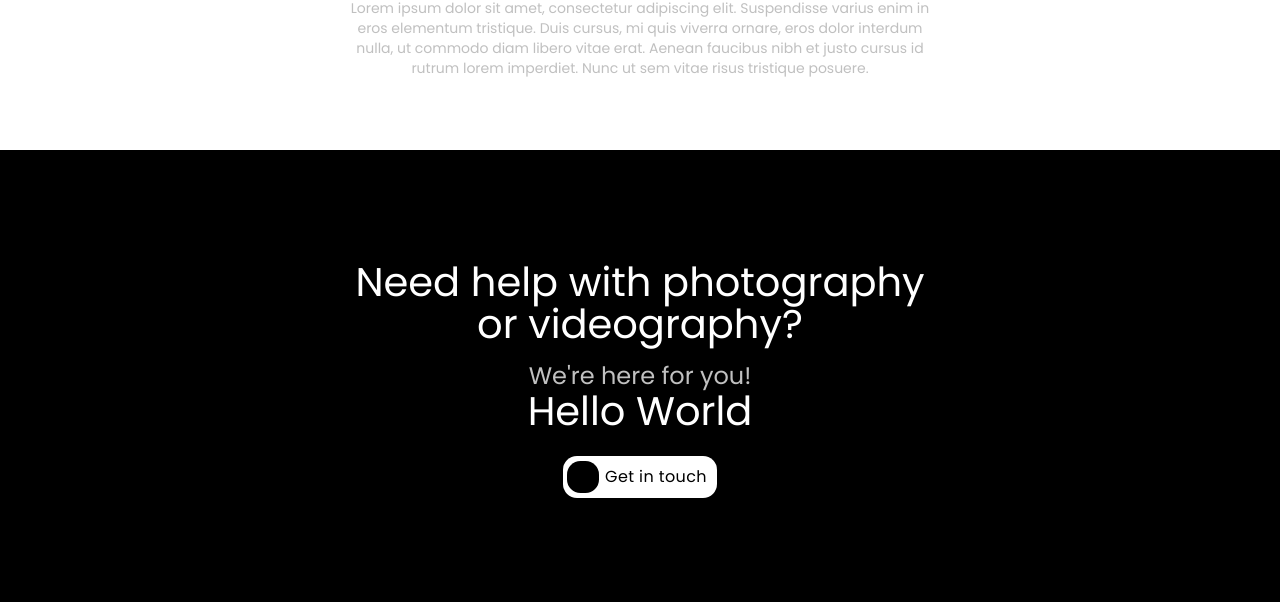
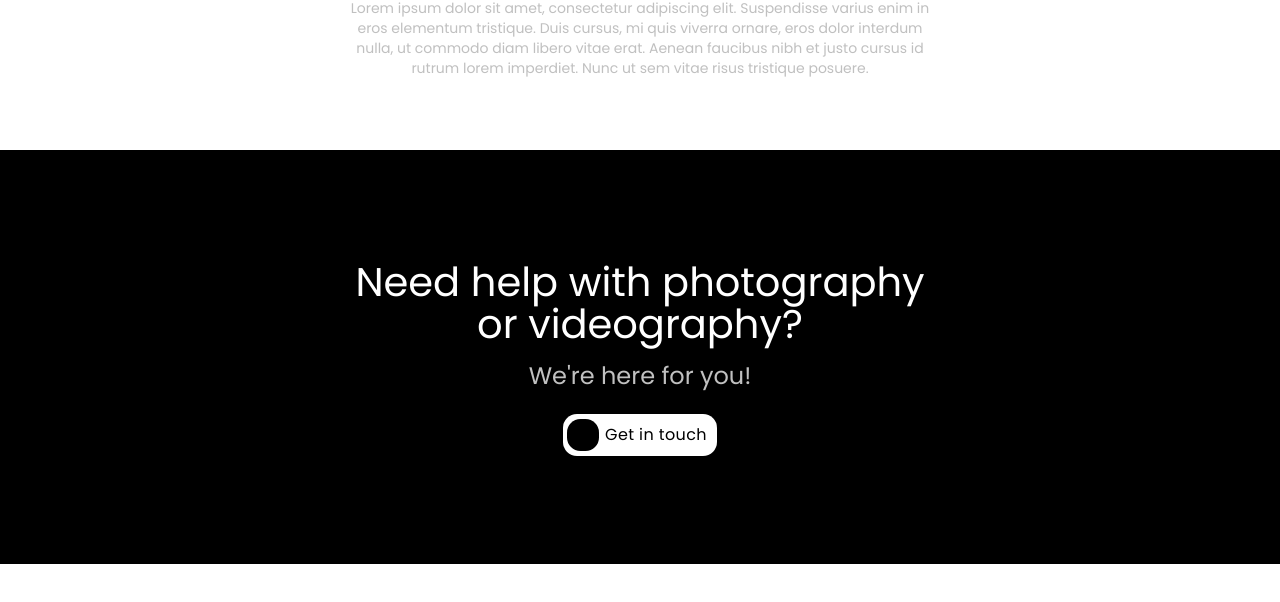
Before and after one commit to Tangiers3/aperture, a plain HTML site: page index.html in a window 1280 px wide. Shown: the part 650-1252 px from the top of the page. After the commit the page ends 1214 px from the top, so only its background shows below. Drawn offline with Linux system fonts and the light colour scheme.

Commit message:
H4 Hello World deleted

```diff
--- a/index.html
+++ b/index.html
@@ -77,9 +77,7 @@
 			<h4>
 				We're here for you!
 			</h4>
-			<h3>
-				Hello World
-			</h3>
+
 <!--		<div class="get-in-touch">-->
 			<a href="#" class="help-link">
 				Get in touch
```
